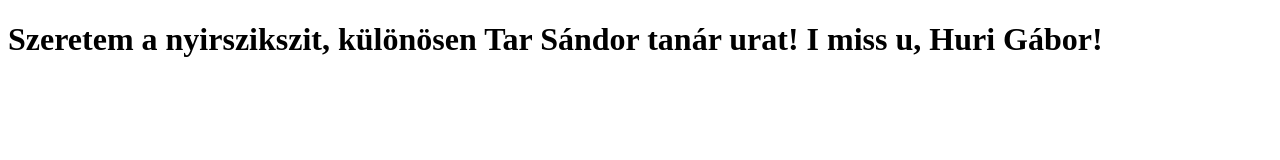
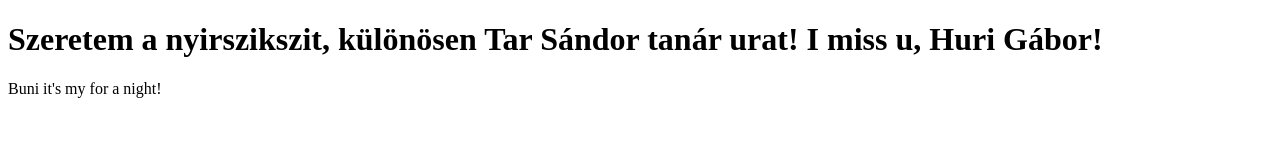
Before and after one commit to timi15/project, a plain HTML site: page index.html in a window 1280 px wide. Drawn offline with Linux system fonts and the light colour scheme.

Commit message:
P tag beszúr

```diff
--- a/index.html
+++ b/index.html
@@ -8,5 +8,6 @@
 </head>
 <body>
     <h1>Szeretem a nyirszikszit, különösen Tar Sándor tanár urat! I miss u, Huri Gábor!</h1>
+    <p>Buni it's my for a night!</p>
 </body>
 </html>
```
Also changed, not shown: 1 other file.
